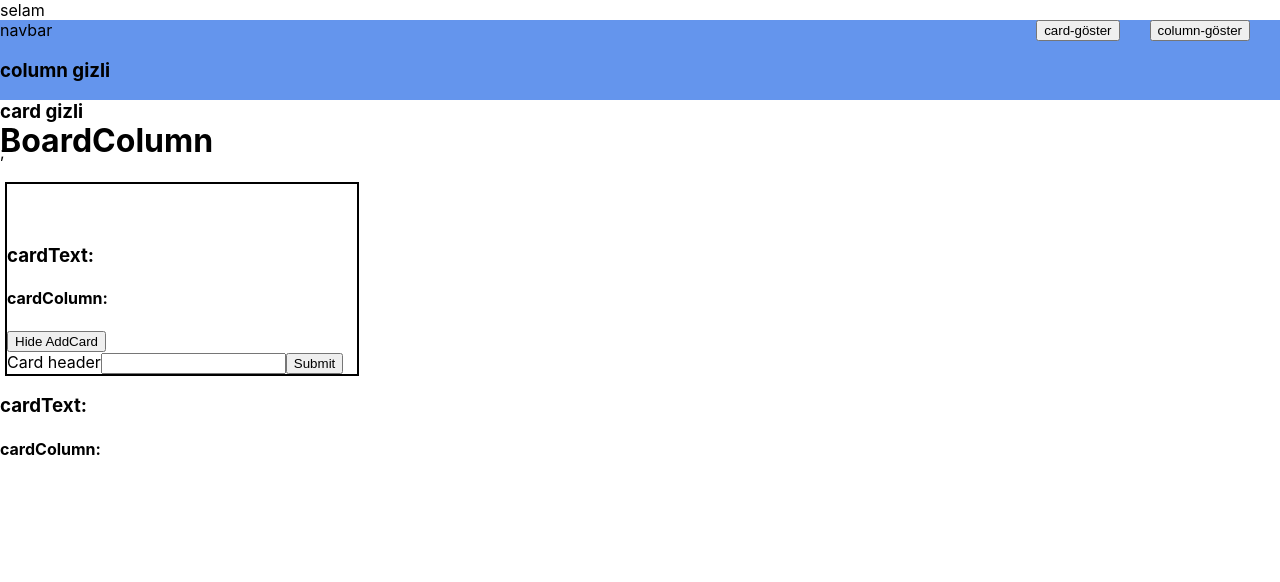
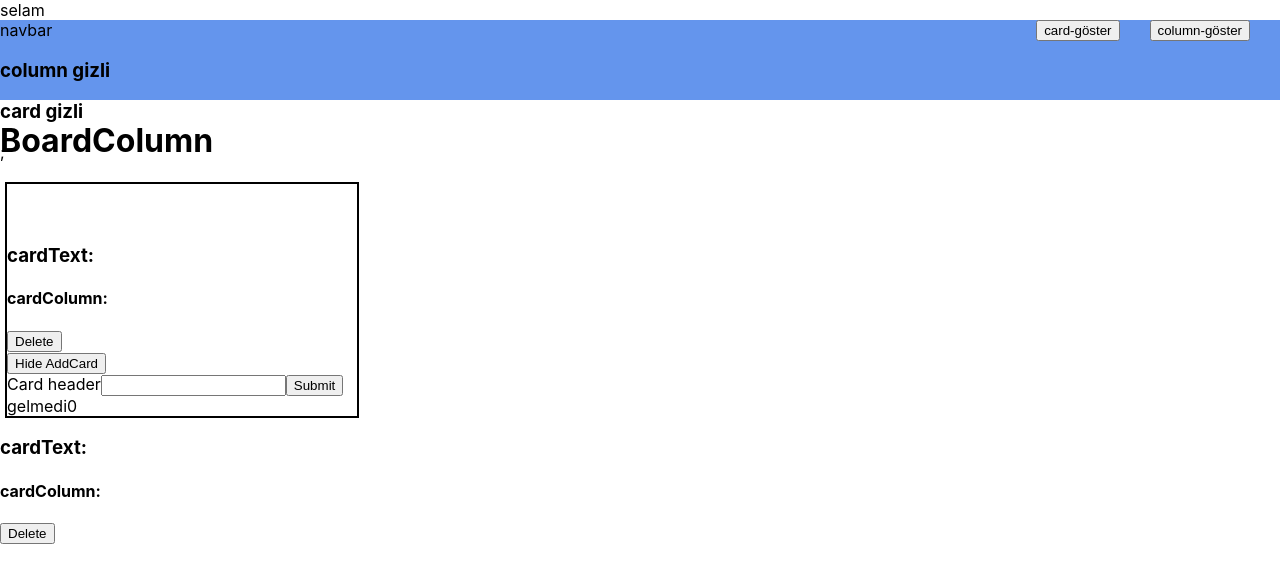
Before and after one commit to mertcancet/todo-redux, a React (Create React App) app: page /todo in a window 1280 px wide. Both pictures are taken after a click on the button "AddCard". Shown: the top 582 px of the page. Built offline with nearby package versions, Linux system fonts and the light colour scheme.

Commit message:
delete button added

```diff
--- a/src/componenets/BoardColumn/Cards/cards.js
+++ b/src/componenets/BoardColumn/Cards/cards.js
@@ -1,4 +1,5 @@
 import React from "react";
+import { connect } from "react-redux";
 
 class Card extends React.Component {
   render() {
@@ -7,8 +8,22 @@ class Card extends React.Component {
       <div>
         <h3>cardText: {cardText}</h3>
         <h4>cardColumn:{cardColumn}</h4>
+        <button
+          className="todo-delete-btn"
+          onClick={() => this.props.deleteCard(this.props.index)}
+        >
+          {"Delete"}
+        </button>
       </div>
     );
   }
 }
-export default Card;
+function mapStatetoProps() {
+  return {};
+}
+function mapDispatchToProps(dispatch) {
+  return {
+    deleteCard: (index) => dispatch({ type: "DELETE_TODO", data: index }),
+  };
+}
+export default connect(mapStatetoProps, mapDispatchToProps)(Card);
--- a/src/componenets/BoardColumn/boardColumn.js
+++ b/src/componenets/BoardColumn/boardColumn.js
@@ -10,6 +10,7 @@ class BoardColumn extends React.Component {
     this.state = {
       isAddCardHidden: true,
       cardText: "",
+      cardColumn: "",
     };
     this.toggleAddCard = this.toggleAddCard.bind(this);
     this.cardHandleSubmit = this.cardHandleSubmit.bind(this);
@@ -19,9 +20,13 @@ class BoardColumn extends React.Component {
     this.setState({ isAddCardHidden: !this.state.isAddCardHidden });
   }
   cardHandleSubmit(e) {
-    console.log(e.target.value);
     e.preventDefault();
     this.setState({ isAddCardHidden: !this.state.isAddCardHidden });
+    this.props.addCard({
+      id: Math.random(),
+      cardText: this.state.cardText,
+      cardColumn: this.state.cardColumn,
+    });
   }
   handleCardText(value) {
     this.setState({ cardText: value });
@@ -32,13 +37,13 @@ class BoardColumn extends React.Component {
     return (
       <div className="boardColumn-wrapper">
         <h1>BoardColumn</h1>
-        {this.props.columnList.map((each) => {
+        {this.props.columnList.map((each, index) => {
           return (
             <div className="boardColumn" key={each.get("id", Math.random())}>
               <h1>{each.get("text", "")}</h1>
               <br />
 
-              {this.props.cardList.map((card) => {
+              {this.props.cardList.map((card,index) => {
                 if (card.get("cardColumn") === each.get("text")) {
                   return (
                     <div key={card.get("id", Math.random())}>
@@ -47,6 +52,7 @@ class BoardColumn extends React.Component {
                         id={card.get("id", "-")}
                         cardText={card.get("cardText", "")}
                         cardColumn={each.get("text", "")}
+                        index={index}
                       />
                     </div>
                   );
@@ -66,7 +72,8 @@ class BoardColumn extends React.Component {
                     ></input>
                     <input type="submit"></input>
                   </form>
-                  {this.state.cardText}
+                  {this.props.columnList.get("text", "gelmedi")}
+                  {index}
                 </div>
               ) : (
                 <p>bye bye</p>
@@ -86,8 +93,10 @@ function mapStateToProps(store) {
     cardList: store.get("cardList", I.List()),
   };
 }
-function mapDispatchToProps() {
-  return {};
+function mapDispatchToProps(dispatch) {
+  return {
+    addCard: (add) => dispatch({ type: "ADD_CARD", data: add }),
+  };
 }
 
 export default connect(mapStateToProps, mapDispatchToProps)(BoardColumn);
--- a/src/redux/reducer.js
+++ b/src/redux/reducer.js
@@ -20,7 +20,11 @@ export default function reducer(store = initialStore, action) {
         "cardList",
         store.get("cardList", I.List()).unshift(data)
       );
-
+    case "DELETE_TODO":
+      return store.set(
+        "cardList",
+        store.get("cardList", I.List()).delete(action.data)
+      );
     default:
       return store;
   }
```
Also changed, not shown: src/componenets/navbar/navbar.js (+5 -7 lines), 1 other file (tests, documents, lock files or other folders).
